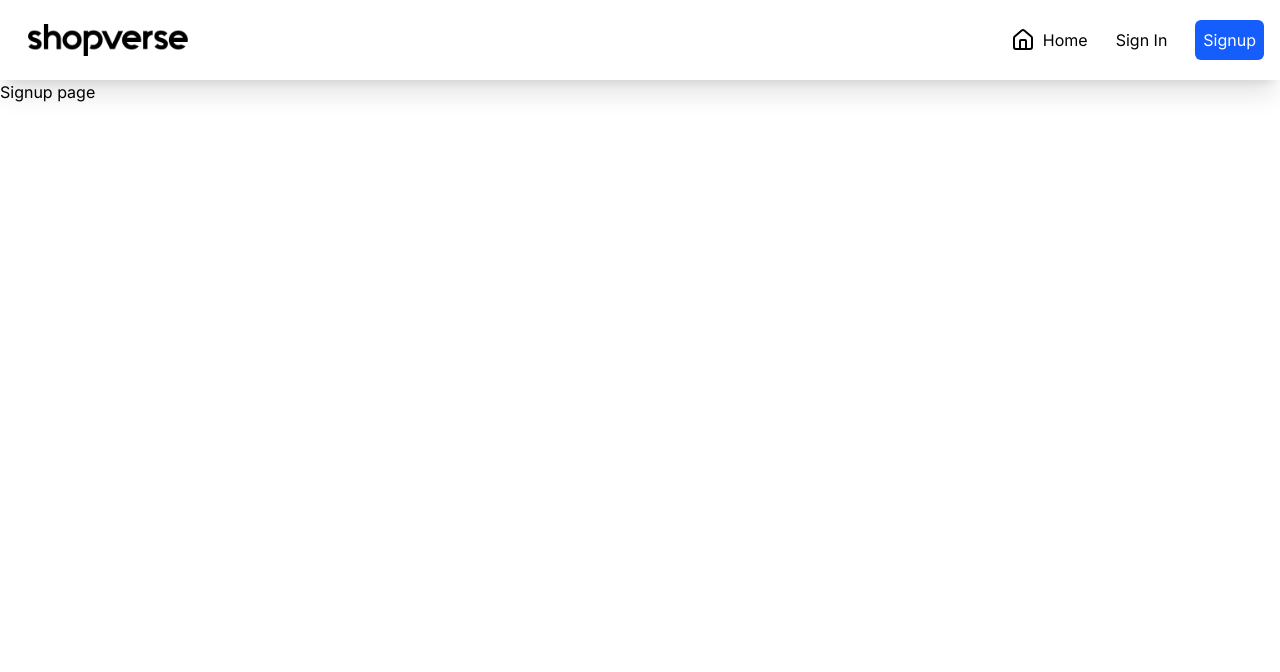
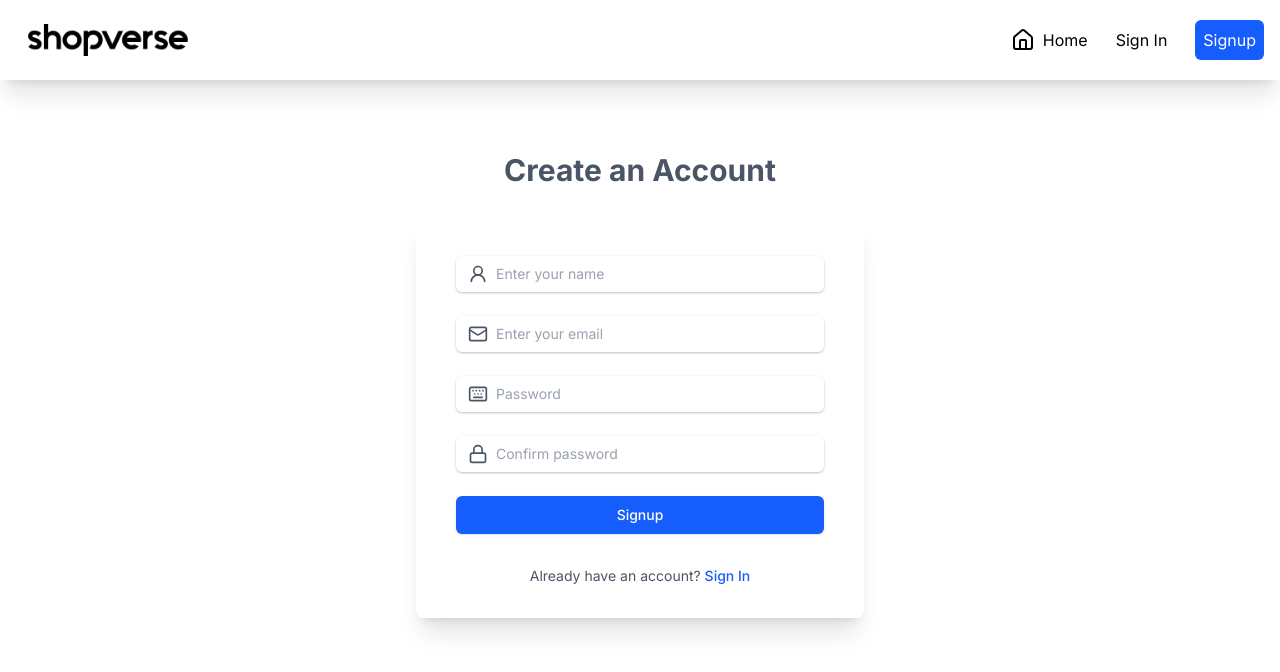
Before and after one commit to keshavcoded/shopverse, a React (Vite) app in the folder frontend/: page /signup in a window 1280 px wide. Shown: the top 672 px of the page. Built offline with nearby package versions, Linux system fonts and the light colour scheme.

Commit message:
ui : Signup page

```diff
--- /dev/null
+++ b/frontend/src/components/Button.jsx
@@ -0,0 +1,20 @@
+import { Loader } from "lucide-react";
+
+export const Button = ({ isLoading, text, loadingText }) => {
+  return (
+    <button
+      type="submit"
+      disabled={isLoading}
+      className="w-full flex justify-center py-2 px-4 border border-transparent rounded-md shadow-sm text-sm font-medium text-white bg-blue-600 hover:bg-blue-800 transition duration-300 ease-in-out focus:outline-none focus:ring-2 focus:ring-offset-2 focus:ring-blue-500 disabled:opacity-50"
+    >
+      {isLoading ? (
+        <>
+          <Loader className="mr-2 h-5 w-5 animate-spin" aria-hidden="true" />
+          {loadingText}
+        </>
+      ) : (
+        <>{text}</>
+      )}
+    </button>
+  );
+};
--- /dev/null
+++ b/frontend/src/components/InputFields.jsx
@@ -0,0 +1,13 @@
+export const InputField = ({ id, type, placeholder, value, onChange }) => {
+  return (
+      <input
+        id={id}
+        type={type}
+        placeholder={placeholder}
+        required
+        value={value}
+        onChange={onChange}
+        className="block w-full px-3 py-2 pl-10 border-gray-600 rounded-md shadow-sm placeholder-gray-400 focus:ring-gray-500 focus:border-gray-500 sm:text-sm"
+      />
+  );
+};
--- a/frontend/src/pages/Signup.jsx
+++ b/frontend/src/pages/Signup.jsx
@@ -1,5 +1,140 @@
+import { useState } from "react";
+import { motion } from "framer-motion";
+import { Keyboard, Lock, Mail, User2 } from "lucide-react";
+import { InputField } from "../components/InputFields";
+import { Button } from "../components/Button";
+import { Link } from "react-router-dom";
+
 const Signup = () => {
-  return <div>Signup page</div>;
+  const [inputFormData, setInputFormData] = useState({
+    name: "",
+    email: "",
+    password: "",
+    confirmPassword: "",
+  });
+
+  const loading = false;
+
+  const handleSubmit = (e) => {
+    e.preventDefault();
+    console.log(inputFormData);
+  };
+
+  return (
+    <div className="flex flex-col justify-center py-12 sm:px-6 lg:px-8">
+      <motion.div
+        className="sm:mx-auto sm:w-full sm:max-w-md"
+        initial={{ opacity: 0, y: -20 }}
+        animate={{ opacity: 1, y: 0 }}
+        transition={{ duration: 0.8 }}
+      >
+        <h2 className="mt-6 text-center text-2xl sm:text-3xl font-bold text-gray-600">
+          Create an Account
+        </h2>
+      </motion.div>
+      <motion.div
+        className="mt-8 sm:mx-auto sm:w-full sm:max-w-md"
+        initial={{ opacity: 0, y: 20 }}
+        animate={{ opacity: 1, y: 0 }}
+        transition={{ duration: 0.8, delay: 0.2 }}
+      >
+        <div className="py-8 px-4 shadow-xl sm:rounded-lg sm:px-10 max-w-xs sm:max-w-md mx-auto  ">
+          <form className="space-y-6" onSubmit={handleSubmit}>
+            <div>
+              <div className="mt-1 relative rounded-md shadow-sm">
+                <div className="absolute inset-y-0 left-0 pl-3 flex items-center pointer-events-none">
+                  <User2 className="h-5 w-5 text-gray-600" aria-hidden="true" />
+                </div>
+                <InputField
+                  id={"name"}
+                  type={"text"}
+                  value={inputFormData.name}
+                  onChange={(e) =>
+                    setInputFormData({ ...inputFormData, name: e.target.value })
+                  }
+                  placeholder={"Enter your name"}
+                />
+              </div>
+            </div>
+            <div>
+              <div className="mt-1 relative rounded-md shadow-sm">
+                <div className="absolute inset-y-0 left-0 pl-3 flex items-center pointer-events-none">
+                  <Mail className="h-5 w-5 text-gray-600" aria-hidden="true" />
+                </div>
+                <InputField
+                  id={"email"}
+                  type={"email"}
+                  value={inputFormData.email}
+                  onChange={(e) =>
+                    setInputFormData({
+                      ...inputFormData,
+                      email: e.target.value,
+                    })
+                  }
+                  placeholder={"Enter your email"}
+                />
+              </div>
+            </div>
+            <div>
+              <div className="mt-1 relative rounded-md shadow-sm">
+                <div className="absolute inset-y-0 left-0 pl-3 flex items-center pointer-events-none">
+                  <Keyboard
+                    className="h-5 w-5 text-gray-600"
+                    aria-hidden="true"
+                  />
+                </div>
+                <InputField
+                  id={"password"}
+                  type={"password"}
+                  value={inputFormData.password}
+                  onChange={(e) =>
+                    setInputFormData({
+                      ...inputFormData,
+                      password: e.target.value,
+                    })
+                  }
+                  placeholder={"Password"}
+                />
+              </div>
+            </div>
+            <div>
+              <div className="mt-1 relative rounded-md shadow-sm">
+                <div className="absolute inset-y-0 left-0 pl-3 flex items-center pointer-events-none">
+                  <Lock className="h-5 w-5 text-gray-600" aria-hidden="true" />
+                </div>
+                <InputField
+                  id={"confirmPassword"}
+                  type={"password"}
+                  value={inputFormData.confirmPassword}
+                  onChange={(e) =>
+                    setInputFormData({
+                      ...inputFormData,
+                      confirmPassword: e.target.value,
+                    })
+                  }
+                  placeholder={"Confirm password"}
+                />
+              </div>
+            </div>
+            <Button
+              isLoading={loading}
+              text={"Signup"}
+              loadingText={"Signing up..."}
+            />
+          </form>
+          <p className="mt-8 text-center text-sm text-gray-600">
+            Already have an account?{" "}
+            <Link
+              to={"/signin"}
+              className="font-medium text-blue-600 hover:underline"
+            >
+              Sign In
+            </Link>
+          </p>
+        </div>
+      </motion.div>
+    </div>
+  );
 };
 
 export default Signup;
```
